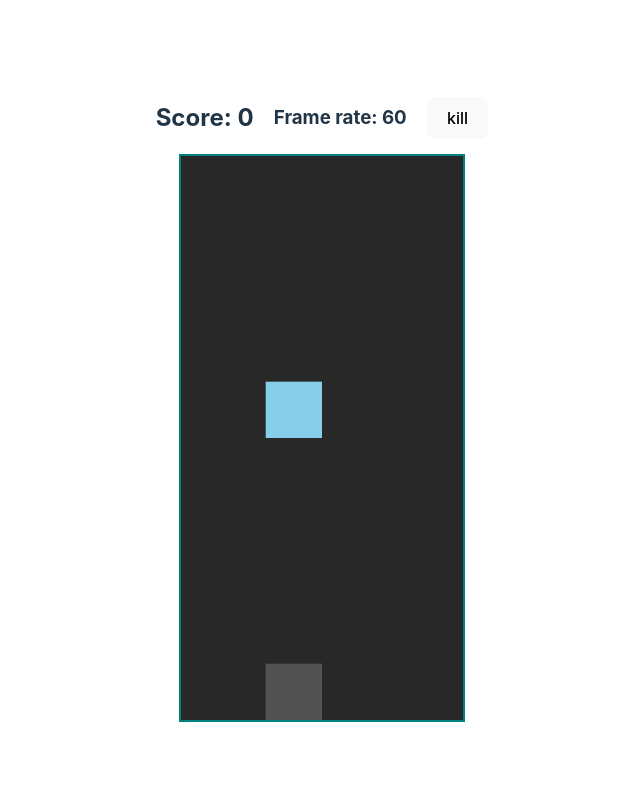
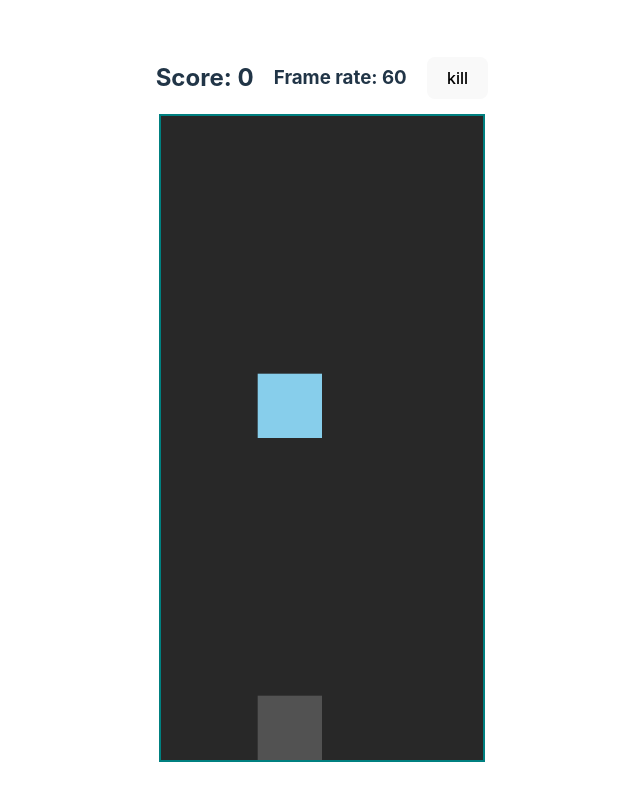
Before and after one commit to geouno/prueba-tecnica-tetris-vanilla, a website built with Vite: page index.html in a window 1280 px wide. Shown: the whole page, without its empty margins (318-958 px from the left). Built offline with nearby package versions, Linux system fonts and the light colour scheme.

Commit message:
moved height setting for canvas from style.css to main.ts

```diff
--- a/index.html
+++ b/index.html
@@ -2,9 +2,9 @@
 <html lang="en">
 	<head>
 		<meta charset="UTF-8" />
-		<link rel="icon" type="image/svg+xml" href="/vite.svg" />
+		<link rel="icon" type="image/svg+xml" href="/tetringing.svg" />
 		<meta name="viewport" content="width=device-width, initial-scale=1.0" />
-		<title>Vite + TS</title>
+		<title>Tetringing</title>
 	</head>
 	<body>
 		<div id="game-wrapper-div">
--- a/src/main.ts
+++ b/src/main.ts
@@ -9,6 +9,7 @@ const CANVAS_HEIGHT = BOARD_HEIGHT * BLOCK_SIZE, CANVAS_WIDTH = BOARD_WIDTH * BL
 canvas.height = CANVAS_HEIGHT;
 canvas.width = CANVAS_WIDTH;
 context.scale(BLOCK_SIZE, BLOCK_SIZE);
+canvas.style.height = `${CANVAS_HEIGHT}px`;
 
 const DIM_ALPHA: number = 0.625;
 let GAME_OVER: boolean = false;
--- a/src/style.css
+++ b/src/style.css
@@ -13,7 +13,7 @@
 	-moz-osx-font-smoothing: grayscale;
 	-webkit-text-size-adjust: 100%;
 
-	--game-wrapper-div-height: 80vh;
+	--game-wrapper-div-height: 90vh;
 	--stats-div-height: 0px;
 }
 
@@ -54,7 +54,7 @@ body {
 #tetris-canvas {
 	margin: 0 auto;
 	max-height: 100%;
-	height: 960px;
+	/* height: 960px; */
 	outline: 2px solid teal;
 }
 
```
Also changed, not shown: public/tetringing.svg (added).
